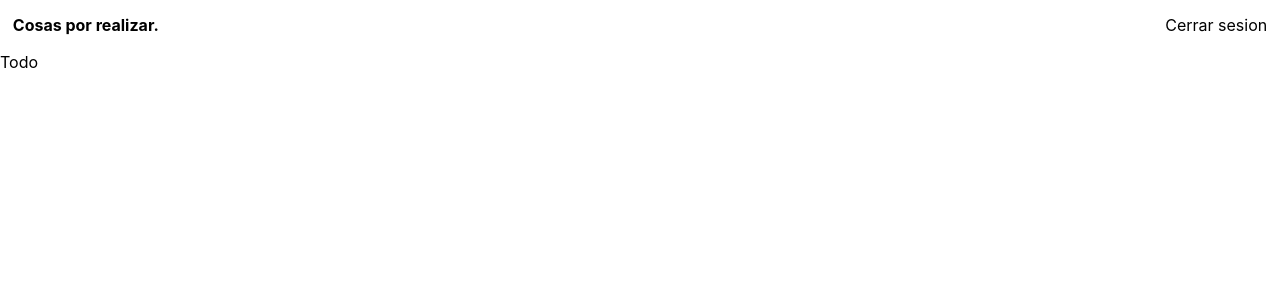
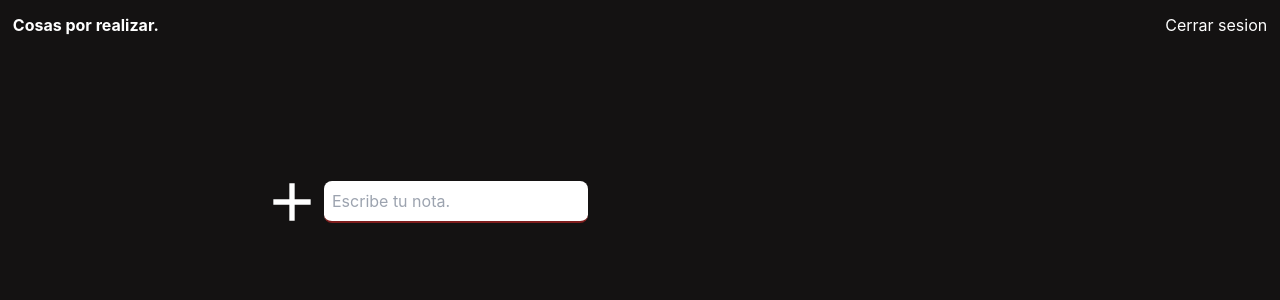
Before and after one commit to aldoorivera/LoginApp, a React (Create React App) app: page /LoginApp/Todo in a window 1280 px wide. Shown: the top 300 px of the page. Built offline with nearby package versions, Linux system fonts and the light colour scheme.

Commit message:
Logica de las notas, Estilo

```diff
--- a/package.json
+++ b/package.json
@@ -10,6 +10,7 @@
     "@testing-library/user-event": "^12.7.3",
     "react": "^17.0.1",
     "react-dom": "^17.0.1",
+    "react-icons": "^4.2.0",
     "react-router-dom": "^5.2.0",
     "react-scripts": "4.0.3",
     "web-vitals": "^1.1.0"
--- a/src/App.js
+++ b/src/App.js
@@ -5,7 +5,7 @@ import {
   Switch,
   Route
 } from "react-router-dom";
-import Todo from "./components/pages/Todo.js";
+import Todo from "./components/todo/Todo.js";
 function App() {
 
   const style =["App", "flex","justify-center","items-center","p-5"]
@@ -17,7 +17,7 @@ function App() {
             <Todo/>
           </Route>
           <Route exact path="/LoginApp">
-            <div style={{backgroundColor:'pink'}} className={style.join(" ")}>
+            <div className={style.join(" ")}>
               <Login/>
             </div>
           </Route>
--- a/src/components/navbar/NavBar.css
+++ b/src/components/navbar/NavBar.css
@@ -4,4 +4,6 @@ nav{
     padding: 1vw;
     align-items: center;
     justify-content: space-between;
+    background: #141212;
+    color: #FFF;
 }
--- a/src/components/pages/Todo.js
+++ /dev/null
@@ -1,11 +0,0 @@
-import NavBar from "../navbar/NavBar";
-function Todo() {
-    return(
-    <div>
-        <NavBar>
-
-        </NavBar>
-        <h1>Todo</h1>
-    </div>)
-}
-export default Todo;
--- /dev/null
+++ b/src/components/todo/NewTodo.js
@@ -0,0 +1,27 @@
+import FormField from "../Form/FormField";
+import { MdAdd } from "react-icons/md";
+import "./Todo.css";
+function NewTodo({onChange, value, addTodo}) {
+    const sectionStyle =[
+        "p-5","m-5","flex","items-center","flex-row","w-full"
+    ];
+
+    return(
+        <section  className={sectionStyle.join(" ")}>
+            <MdAdd size={"4rem"} color={"#fff"} onClick={addTodo} ></MdAdd>
+            <FormField
+                caption="Escribe tu nota."
+                type="text"
+                id="TareaId"
+                name="TareaName"
+                onChange={onChange}
+                value={value}
+                onKeyUp={(e) => { if (e.keyCode == 13) { addTodo(e);} }}
+            >
+
+            </FormField>
+        </section>
+    );
+}
+
+export default NewTodo;
--- /dev/null
+++ b/src/components/todo/Todo.css
@@ -0,0 +1,12 @@
+.striked
+{
+    text-decoration:line-through;
+    color: rgba(116, 113, 113, 0.5);
+}
+
+.Fondo
+{
+    background-color: #141212;
+    min-height: 100vh;
+
+}
--- /dev/null
+++ b/src/components/todo/Todo.js
@@ -0,0 +1,78 @@
+import { useState } from "react";
+import NavBar from "../navbar/NavBar";
+import NewTodo from "./NewTodo";
+import TodoList from "./TodoList";
+import "./Todo.css";
+function Todo() {
+
+    const [toDoDato, setToDoDato] = useState(
+        {
+            todos:[],
+            nuevaToDo:"",
+        }
+    );
+
+    const InsertarUnaNota = (elemento) =>
+    {
+        const {value} = elemento.currentTarget;
+        setToDoDato({...toDoDato, nuevaToDo: value});
+        console.log(toDoDato);
+    };
+    const AgregarNota = () =>
+    {
+        let newToDo = {
+            description: toDoDato.nuevaToDo,
+            completed:false,
+            id : new Date().getTime()
+        };
+        let newTodos = toDoDato.todos;
+        newTodos.push(newToDo);
+
+        setToDoDato({todos:newTodos, nuevaToDo: ""});
+    }
+
+    const DoneHandler = (id)=>{
+        const newTodos = toDoDato.todos.map((elemento)=>{
+        if(elemento.id === id){
+            elemento.completed = !elemento.completed;
+        }
+        return elemento;
+        });
+
+        setToDoDato({...toDoDato, todos:newTodos});
+    };
+
+    const DeleteHandler = (id)=>{
+        const newTodos = toDoDato.todos.filter((elemento) => {
+            return elemento.id !==id;
+        });
+
+        setToDoDato({ ...toDoDato, todos: newTodos });
+    }
+
+    return(
+    <div className="Fondo">
+        <NavBar>
+
+        </NavBar>
+
+        <div className="flex flex-col items-center py-20 md:px-60 px-5 w-full">
+        <NewTodo
+            onChange = {InsertarUnaNota}
+            value    = {toDoDato.nuevaToDo}
+            addTodo  = {AgregarNota}
+            >
+
+        </NewTodo>
+
+        <TodoList
+            toDos={toDoDato.todos}
+            doneHandler={DoneHandler}
+            deleteHandler={DeleteHandler}
+            >
+            </TodoList>
+        </div>
+    </div>
+    )
+}
+export default Todo;
--- /dev/null
+++ b/src/components/todo/TodoList.js
@@ -0,0 +1,53 @@
+import { MdDelete, MdDone} from 'react-icons/md';
+import "./Todo.css";
+
+function TodoListItem({descripcion, id, completed, doneHandler, deleteHandler})
+{
+    const elemenListStyle =[
+        " flex"," items-center","my-3 ","p-3"," flex-row", "w-full"
+    ]
+
+    const onClick = ()=>{
+        doneHandler(id);
+    }
+    const onDeleteClick = ()=>{
+        deleteHandler(id);
+    }
+
+    const tacharTexto = (completed)?" striked": " ";
+
+    return (
+    <li className={elemenListStyle.join(" ")} >
+        <MdDelete color={"#fff"}size={"2rem"} onClick={onDeleteClick}></MdDelete>
+        <MdDone color={"#fff"}size={"2rem"} onClick={onClick}></MdDone>
+        <p className={"text-2xl mx-2 text-white" + tacharTexto} >{descripcion}</p>
+    </li>);
+}
+
+
+function TodoList({toDos, doneHandler, deleteHandler}) {
+    const toDoItems = toDos.map((elemento)=>{
+        return(
+            <TodoListItem
+                key={elemento.doneHandlerid}
+                descripcion={elemento.description}
+                id={elemento.id}
+                completed={elemento.completed}
+                doneHandler={doneHandler}
+                deleteHandler={deleteHandler}
+            >
+
+            </TodoListItem>
+        )
+    });
+
+    return(
+        <section className=" w-full">
+            <ul>
+                {toDoItems}
+            </ul>
+        </section>
+    )
+}
+
+export default TodoList;
```
Also changed, not shown: 1 other file (tests, documents, lock files or other folders).
